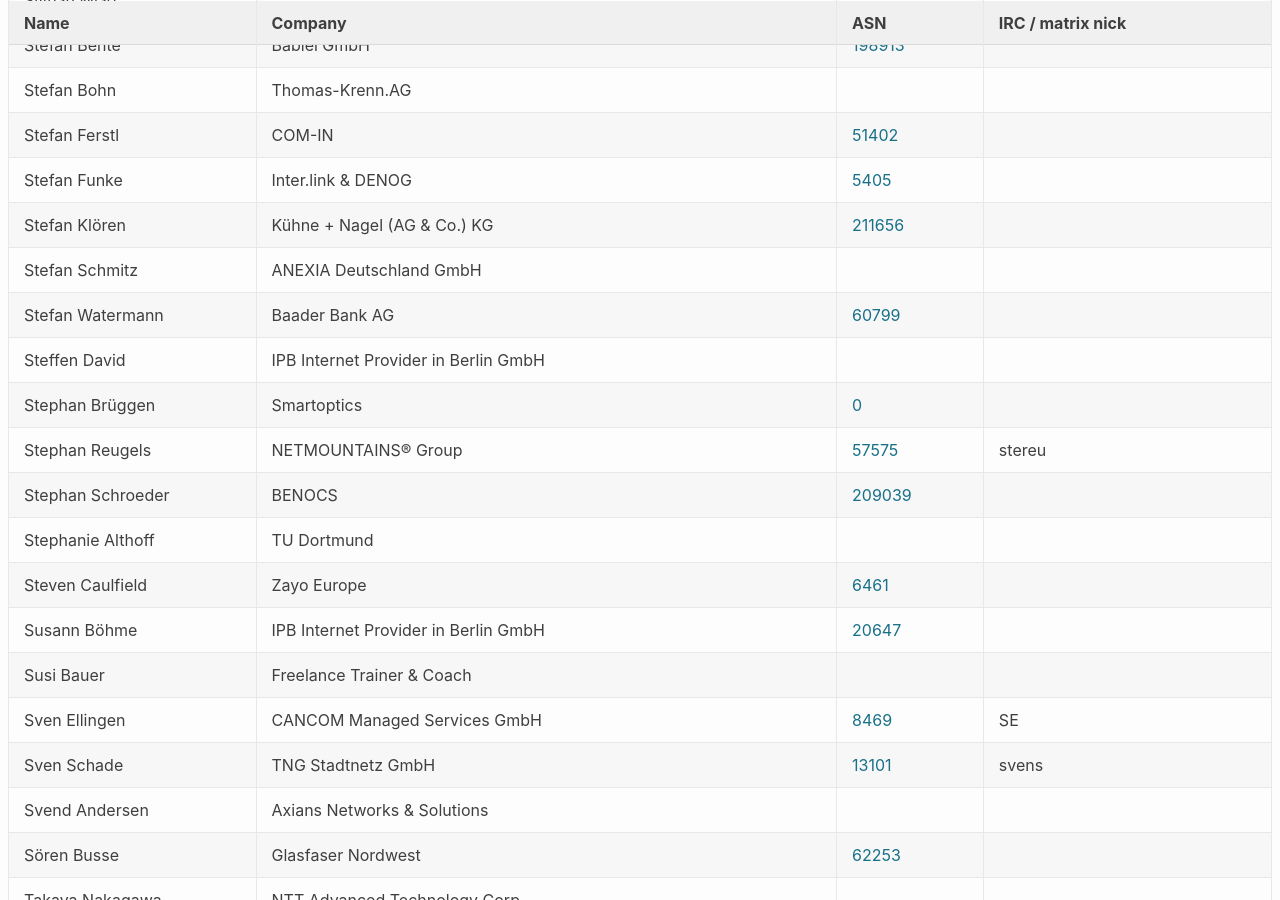
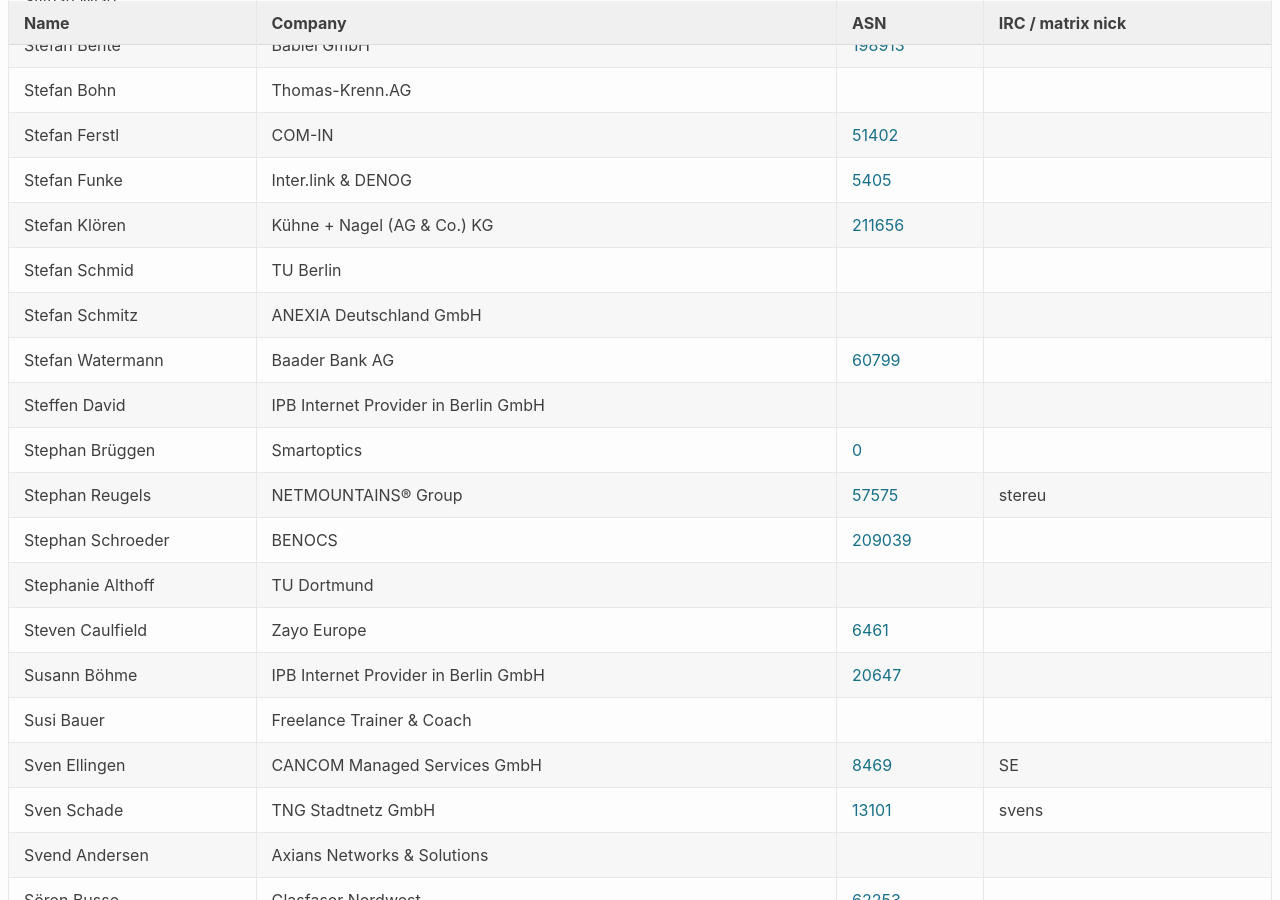
Before and after one commit to denog/pretix-attendeelist, a Jekyll site: the page built from denog16/index.markdown, in a window 1280 px wide and 900 px high, scrolled down 18115 px. Built offline with Jekyll 4.4.1, drawn with Linux system fonts in a browser that asks for light colours.

Commit message:
Latest data: Wed Oct 23 19:47:58 UTC 2024

```diff
--- a/_data/attendees_denog16_onsite.json
+++ b/_data/attendees_denog16_onsite.json
@@ -2424,6 +2424,12 @@
     "asn": "211656"
   },
   {
+    "name": "Stefan Schmid",
+    "company": "TU Berlin",
+    "irc": null,
+    "asn": null
+  },
+  {
     "name": "Stefan Schmitz",
     "company": "ANEXIA Deutschland GmbH",
     "irc": null,
```
